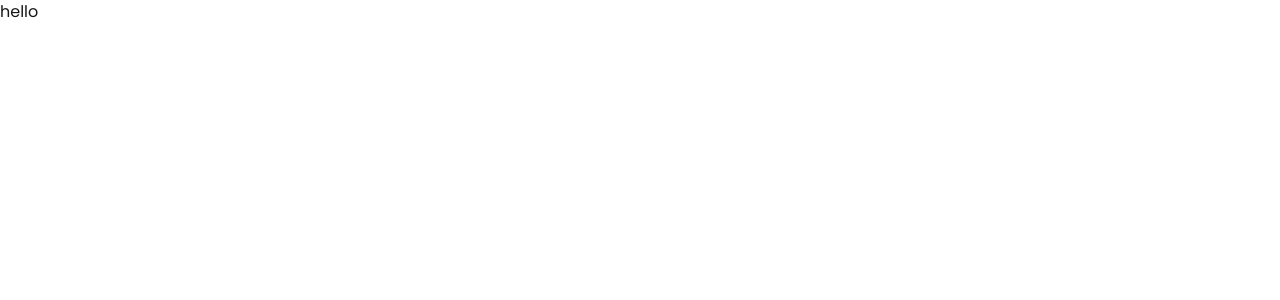
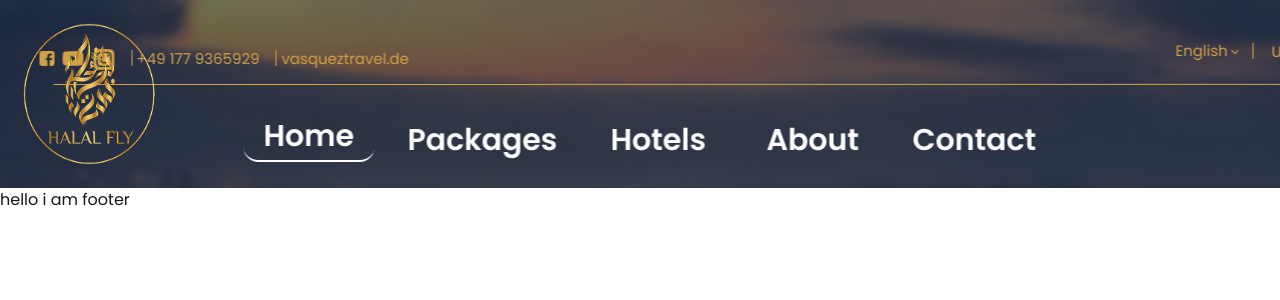
Before and after one commit to theashrafislam/hello-b2b, a Next.js app: page / in a window 1280 px wide. Shown: the top 300 px of the page. Built offline with nearby package versions, Linux system fonts and the light colour scheme.

Commit message:
navbar implement done

```diff
--- /dev/null
+++ b/src/app/Components/Footer/Footer.jsx
@@ -0,0 +1,11 @@
+import React from 'react';
+
+const Footer = () => {
+    return (
+        <div>
+            hello i am footer
+        </div>
+    );
+};
+
+export default Footer;
--- /dev/null
+++ b/src/app/Components/Header/Navbar.jsx
@@ -0,0 +1,15 @@
+import Image from 'next/image';
+import React from 'react';
+
+const Navbar = () => {
+    return (
+        <header
+            className="flex items-center justify-between h-[188px] bg-cover bg-center bg-no-repeat"
+            style={{ backgroundImage: "url('/nav.png')" }}
+        >
+            <Image src={'/logo.png'} width={100} height={100} alt='logo' className='w-[180px] h-[150px] px-5'/>
+        </header>
+    );
+};
+
+export default Navbar;
--- a/src/app/layout.js
+++ b/src/app/layout.js
@@ -1,5 +1,7 @@
 import { Poppins } from "next/font/google";
 import "./globals.css";
+import Navbar from "./Components/Header/Navbar";
+import Footer from "./Components/Footer/Footer";
 
 const poppins = Poppins({
   variable: "--font-poppins",
@@ -8,17 +10,30 @@ const poppins = Poppins({
 });
 
 export const metadata = {
-  title: "Create Next App",
-  description: "Generated by create next app",
+  title: "Welcome to Halal Fly",
+  description: "Description of welcome to Halal Fly",
 };
 
 export default function RootLayout({ children }) {
   return (
     <html lang="en">
       <body
-        className={`${poppins.className} antialiased`}
+        className={`${poppins.className} antialiased container mx-auto`}
       >
+        {/* header  */}
+        <header className="flex-1">
+          <Navbar />
+        </header>
+
+        {/* main  */}
+        <main >
         {children}
+        </main>
+
+        {/* footer  */}
+        <footer>
+          <Footer />
+        </footer>
       </body>
     </html>
   );
--- a/src/app/page.js
+++ b/src/app/page.js
@@ -2,8 +2,8 @@ import Image from "next/image";
 
 export default function Home() {
   return (
-    <div>
-      hello
+    <div className="container mx-auto">
+
     </div>
   );
 }
```
Also changed, not shown: public/logo.png (added), public/nav.png (added).
